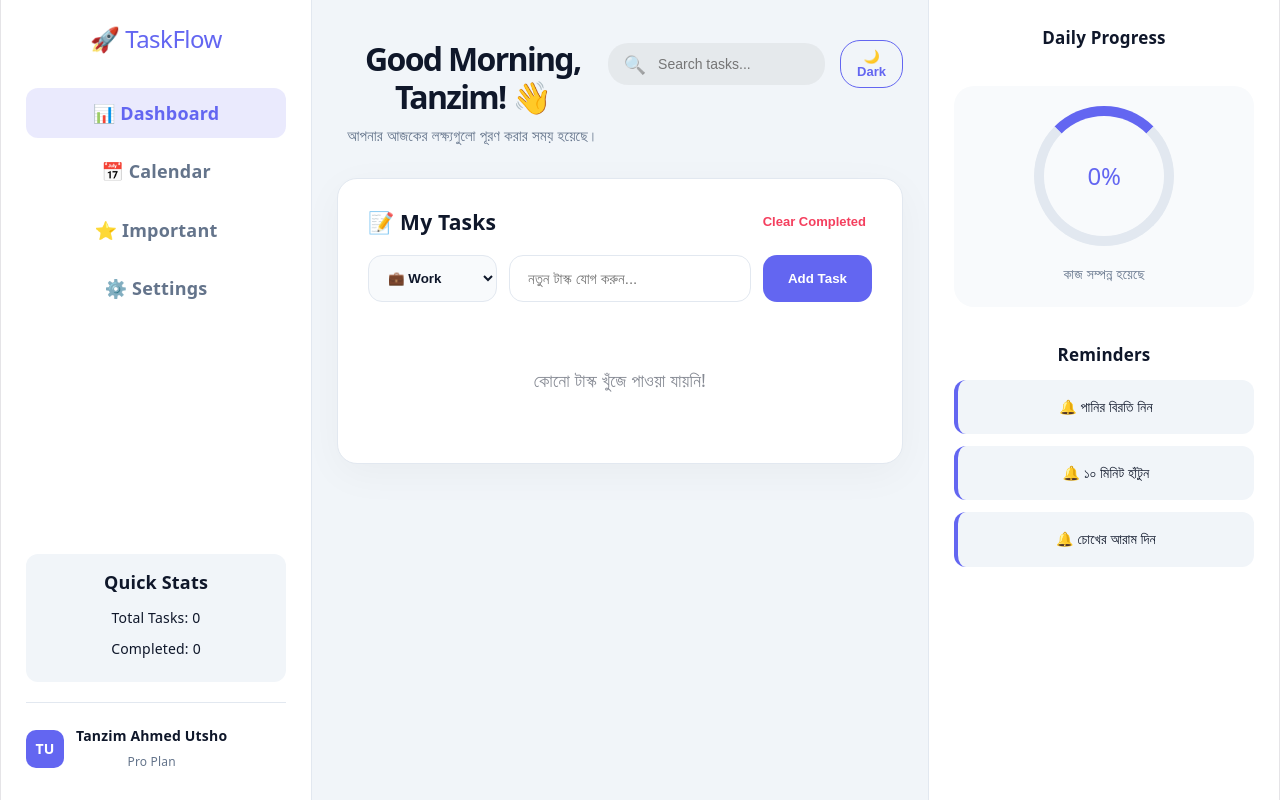
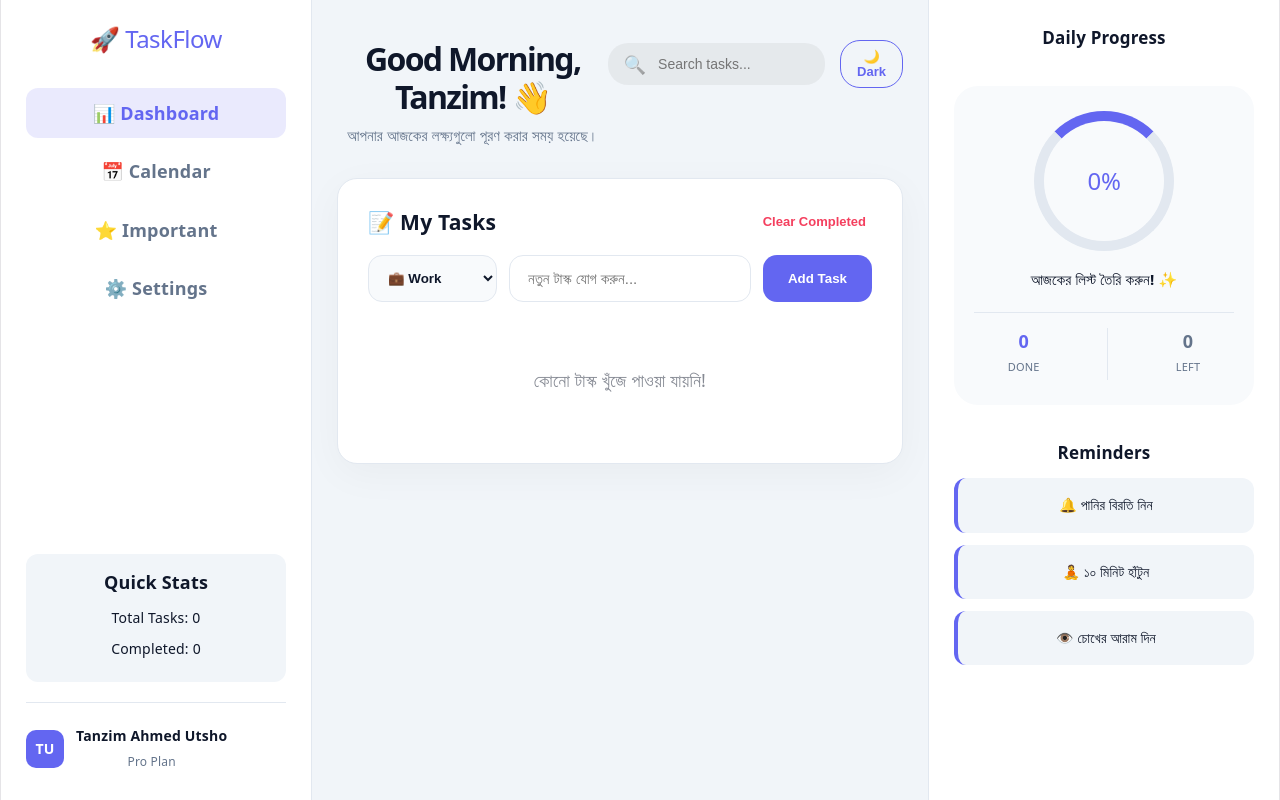
Before and after one commit to tanzimAhmedUtsho/Task-Traker-, a React (Vite) app: page / in a window 1280 px wide. Built offline with nearby package versions, Linux system fonts and the light colour scheme.

Commit message:
reminder section added

```diff
--- a/src/App.jsx
+++ b/src/App.jsx
@@ -11,6 +11,7 @@ function App() {
   const [searchQuery, setSearchQuery] = useState('');
   const [category, setCategory] = useState('Work');
   const [greeting, setGreeting] = useState('');
+  const [toast, setToast] = useState('');
 
   useEffect(() => {
     localStorage.setItem('tasks', JSON.stringify(tasks));
@@ -57,6 +58,11 @@ function App() {
     setTasks(tasks.filter((task) => task.id !== id));
   };
 
+  const handleReminderClick = (text) => {
+    setToast(`Reminder set: ${text} ⏰`);
+    setTimeout(() => setToast(''), 3000);
+  };
+
   const clearCompleted = () => {
     setTasks(tasks.filter(task => !task.completed));
   };
@@ -67,7 +73,16 @@ function App() {
   };
 
   const completedCount = tasks.filter(t => t.completed).length;
+  const remainingCount = tasks.length - completedCount;
   const progress = tasks.length > 0 ? Math.round((completedCount / tasks.length) * 100) : 0;
+
+  const getMotivation = (p) => {
+    if (tasks.length === 0) return "আজকের লিস্ট তৈরি করুন! ✨";
+    if (p === 0) return "কাজ শুরু করার সময় হয়েছে! 🚀";
+    if (p < 50) return "ভালোই এগোচ্ছেন! 💪";
+    if (p < 100) return "প্রায় শেষ করে ফেলেছেন! ✨";
+    return "চমৎকার! সব শেষ। 🏆";
+  };
 
   // Calendar Logic
   const today = new Date();
@@ -378,20 +393,54 @@ function App() {
       {/* ডান পাশের প্যানেল */}
       <aside style={{ ...styles.rightSidebar, backgroundColor: theme.sidebarBg, borderColor: theme.border }}>
         <h3 style={styles.sideTitle}>Daily Progress</h3>
-        <div style={{ ...styles.progressArea, backgroundColor: isDarkMode ? '#2c2c2c' : '#f8fafc', padding: '20px', borderRadius: '20px' }}>
+        <div style={{ ...styles.progressArea, backgroundColor: isDarkMode ? '#2c2c2c' : '#f8fafc', padding: '25px 20px', borderRadius: '24px', textAlign: 'center' }}>
           <div style={{ ...styles.circle, borderColor: theme.border, borderTopColor: theme.accent }}>
             <h2 style={{ margin: 0, color: theme.accent }}>{progress}%</h2>
           </div>
-          <p style={{ marginTop: '15px', fontSize: '14px', fontWeight: '600', color: theme.subText }}>কাজ সম্পন্ন হয়েছে</p>
+          <p style={{ marginTop: '15px', fontSize: '15px', fontWeight: '700', color: theme.text }}>{getMotivation(progress)}</p>
+
+          <div style={{ display: 'flex', justifyContent: 'space-around', marginTop: '20px', borderTop: `1px solid ${theme.border}`, paddingTop: '15px' }}>
+            <div>
+              <div style={{ fontSize: '18px', fontWeight: '700', color: theme.accent }}>{completedCount}</div>
+              <div style={{ fontSize: '11px', color: theme.subText, textTransform: 'uppercase' }}>Done</div>
+            </div>
+            <div style={{ width: '1px', backgroundColor: theme.border }}></div>
+            <div>
+              <div style={{ fontSize: '18px', fontWeight: '700', color: theme.subText }}>{remainingCount}</div>
+              <div style={{ fontSize: '11px', color: theme.subText, textTransform: 'uppercase' }}>Left</div>
+            </div>
+          </div>
         </div>
 
         <div style={styles.reminderSection}>
           <h3 style={styles.sideTitle}>Reminders</h3>
-          <div style={{...styles.reminderItem, backgroundColor: isDarkMode ? '#2c2c2c' : '#f1f5f9', borderLeft: `4px solid ${theme.accent}`}}>🔔 পানির বিরতি নিন</div>
-          <div style={{...styles.reminderItem, backgroundColor: isDarkMode ? '#2c2c2c' : '#f1f5f9', borderLeft: `4px solid ${theme.accent}`}}>🔔 ১০ মিনিট হাঁটুন</div>
-          <div style={{...styles.reminderItem, backgroundColor: isDarkMode ? '#2c2c2c' : '#f1f5f9', borderLeft: `4px solid ${theme.accent}`}}>🔔 চোখের আরাম দিন</div>
+          {[
+            { icon: '🔔', text: 'পানির বিরতি নিন' },
+            { icon: '🧘', text: '১০ মিনিট হাঁটুন' },
+            { icon: '👁️', text: 'চোখের আরাম দিন' }
+          ].map((rem, index) => (
+            <div
+              key={index}
+              onClick={() => handleReminderClick(rem.text)}
+              style={{
+                ...styles.reminderItem,
+                backgroundColor: isDarkMode ? '#2c2c2c' : '#f1f5f9',
+                borderLeft: `4px solid ${theme.accent}`,
+                color: theme.text
+              }}
+            >
+              {rem.icon} {rem.text}
+            </div>
+          ))}
         </div>
       </aside>
+
+      {/* Toast Notification */}
+      {toast && (
+        <div style={{ ...styles.toast, backgroundColor: theme.accent }}>
+          {toast}
+        </div>
+      )}
 
     </div>
   );
@@ -461,7 +510,27 @@ const styles = {
   progressArea: { textAlign: 'center' },
   circle: { width: '120px', height: '120px', borderRadius: '50%', border: '10px solid', display: 'flex', justifyContent: 'center', alignItems: 'center', margin: '0 auto' },
   reminderSection: { display: 'flex', flexDirection: 'column', gap: '12px' },
-  reminderItem: { padding: '14px', borderRadius: '12px', fontSize: '14px', fontWeight: '500' }
+  reminderItem: {
+    padding: '14px',
+    borderRadius: '12px',
+    fontSize: '14px',
+    fontWeight: '500',
+    cursor: 'pointer',
+    transition: 'transform 0.2s, box-shadow 0.2s',
+    ":hover": { transform: 'translateY(-2px)', boxShadow: '0 4px 12px rgba(0,0,0,0.1)' }
+  },
+  toast: {
+    position: 'fixed',
+    bottom: '30px',
+    right: '30px',
+    padding: '12px 24px',
+    borderRadius: '12px',
+    color: '#fff',
+    fontWeight: '600',
+    boxShadow: '0 10px 30px rgba(0,0,0,0.2)',
+    zIndex: 1000,
+    animation: 'slideIn 0.3s ease-out'
+  }
 };
 
 export default App;
```
